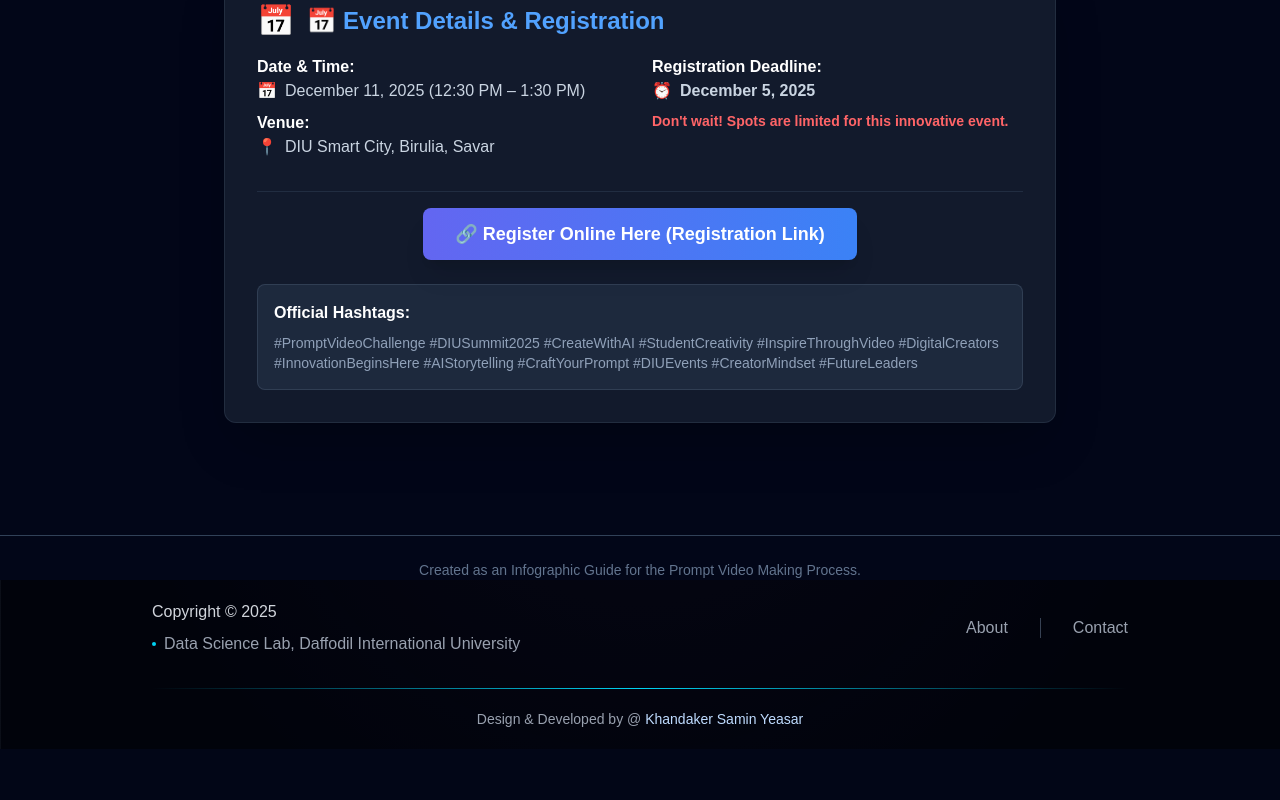
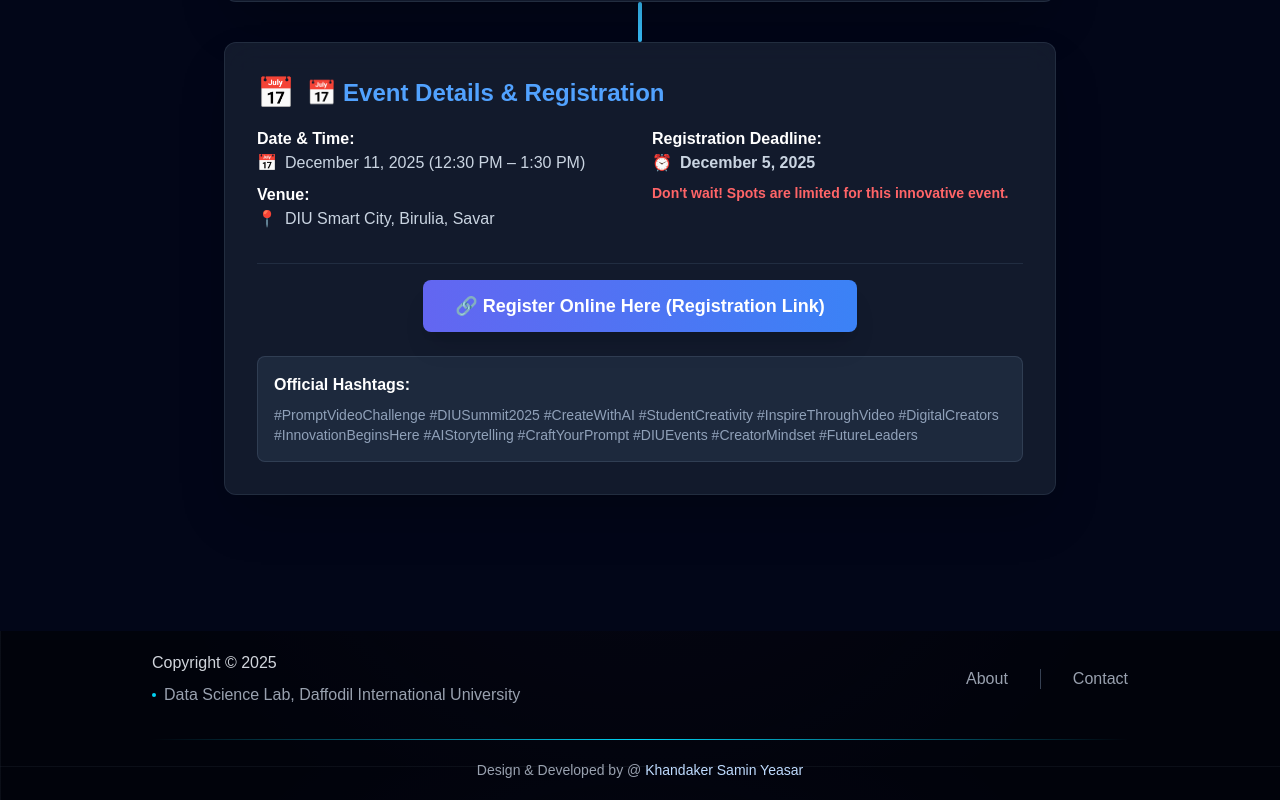
Before and after one commit to KhandakerSamin/data-science-summit-2025, a Next.js app: page /promptcraft in a window 1280 px wide. Shown: the part 3234-4034 px from the top of the page. Before the commit the page ends 3983 px from the top, so only its background shows below. Built offline with nearby package versions, Linux system fonts and the light colour scheme.

Commit message:
feat: Update padding for Project Showcase, Promptcraft, and Research Poster pages for improved layout

```diff
--- a/src/app/project-showcase/page.js
+++ b/src/app/project-showcase/page.js
@@ -6,7 +6,7 @@
 export default function ProjectShowcasePage() {
     return (
         <div className="bg-slate-950 text-gray-100 min-h-screen">
-            <div className="max-w-7xl mx-auto px-4 py-12">
+            <div className="max-w-7xl mx-auto px-4 py-18">
                 {/* Header Section */}
                 <header className="text-center mb-16 pt-4">
                     <h1 className="text-6xl font-extrabold bg-linear-to-r from-cyan-400 via-sky-400 to-emerald-400 bg-clip-text text-transparent mb-4 sm:text-7xl lg:text-8xl animate-pulse">
--- a/src/app/promptcraft/page.js
+++ b/src/app/promptcraft/page.js
@@ -4,8 +4,8 @@
 import Link from 'next/link';
 
 export default function PromptcraftPage() {
-    return (
-    <div className="bg-slate-950 text-gray-100 min-h-screen">
+  return (
+    <div className="bg-slate-950 text-gray-100 min-h-screen py-18">
       <div className="max-w-4xl mx-auto p-4 md:p-8">
 
         {/* Header */}
@@ -269,10 +269,6 @@
         </div>
 
       </div>
-
-      <footer className="text-center mt-12 pt-6 border-t border-slate-700">
-        <p className="text-slate-500 text-sm">Created as an Infographic Guide for the Prompt Video Making Process.</p>
-      </footer>
     </div >
   );
 }
--- a/src/app/research-poster/page.js
+++ b/src/app/research-poster/page.js
@@ -43,7 +43,7 @@
         }
       `}</style>
 
-            <div className="bg-slate-900 text-white min-h-screen font-sans scroll-smooth">
+            <div className="bg-slate-900 text-white min-h-screen font-sans scroll-smooth  py-22">
 
                 <div className="max-w-6xl mx-auto p-4 sm:p-8">
 
```
